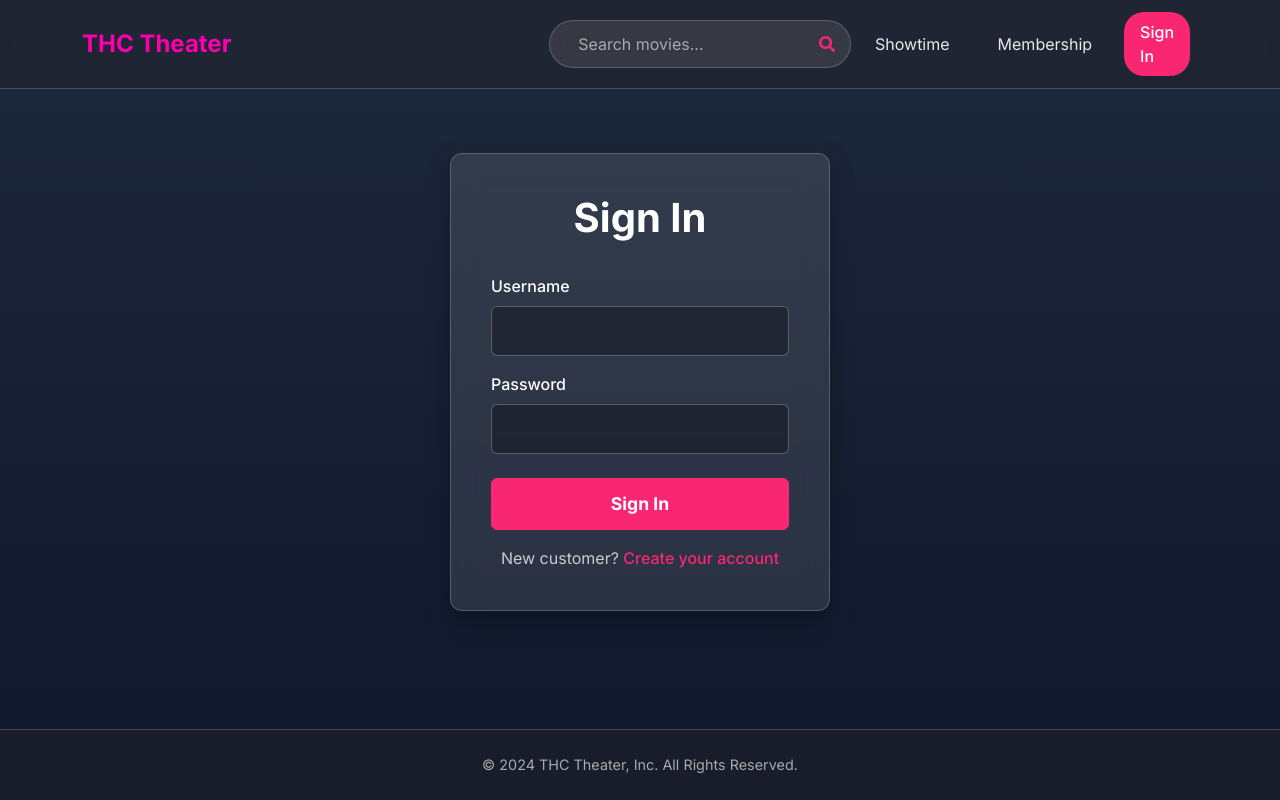
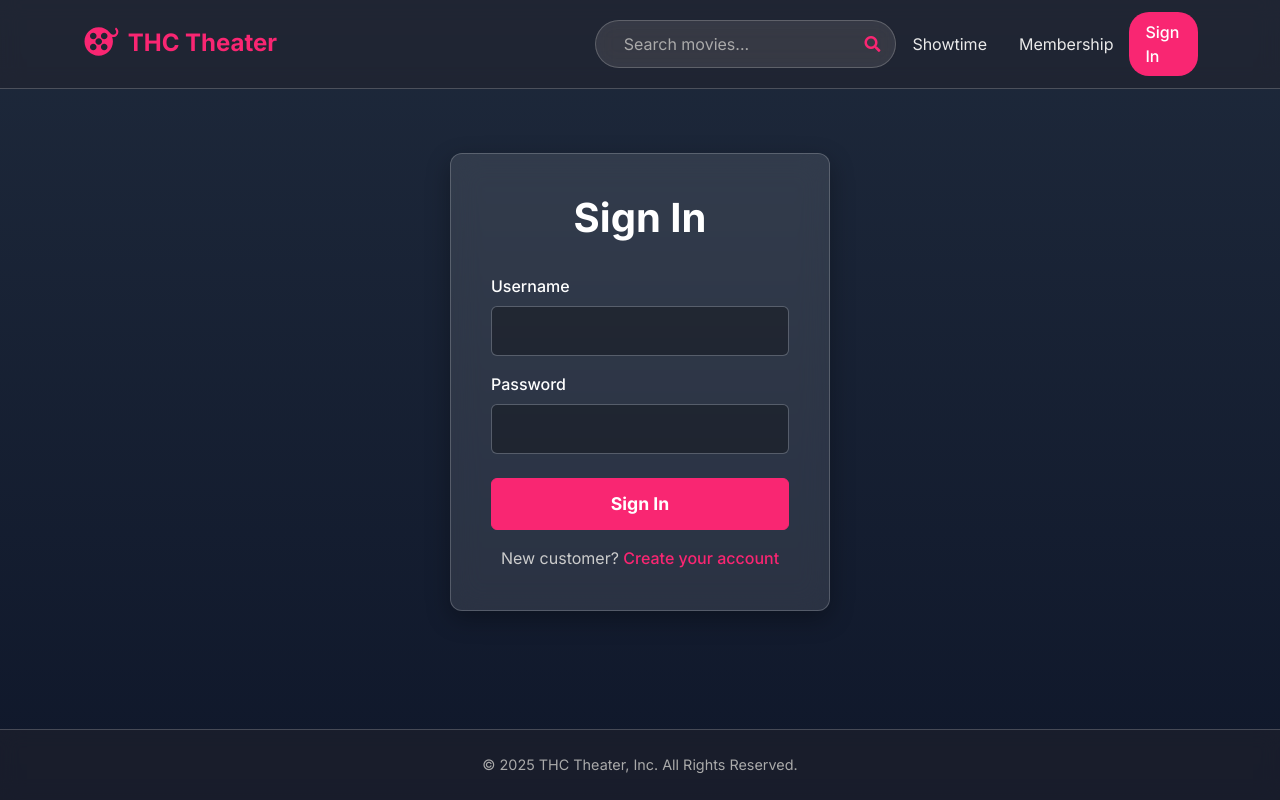
Before and after one commit to thuyluu9595/Movie-Theater-Club, a React (Create React App) app in the folder frontend/: page /signin in a window 1280 px wide. Built offline with nearby package versions, Linux system fonts and the light colour scheme.

Commit message:
updated project

```diff
--- a/frontend/src/App.js
+++ b/frontend/src/App.js
@@ -1,9 +1,9 @@
 import { BrowserRouter, Link, Route, Routes } from "react-router-dom";
 import React, { useContext, useEffect, useReducer } from "react";
-import { Navbar, Nav, Container, NavDropdown } from "react-bootstrap";
+import {Navbar, Nav, Container, NavDropdown, Image} from "react-bootstrap";
 import { LinkContainer } from "react-router-bootstrap";
 import axios from 'axios';
-
+import { ReactComponent as BrandLogo } from './assets/cinema-film-movie-movies-svgrepo-com.svg';
 // Component & Screen Imports
 import HomeScreen from "./screens/HomeScreen";
 import MovieScreen from "./screens/MovieScreen";
@@ -108,7 +108,10 @@ export default function App() {
                     <Navbar expand="lg" className="app-header">
                         <Container>
                             <LinkContainer to="/">
-                                <Navbar.Brand>THC Theater</Navbar.Brand>
+                                <Navbar.Brand>
+                                    <BrandLogo className="brand-icon" />
+                                    <span/> THC Theater
+                                </Navbar.Brand>
                             </LinkContainer>
                             <Navbar.Toggle aria-controls="basic-navbar-nav" />
                             <Navbar.Collapse id="basic-navbar-nav">
@@ -204,7 +207,7 @@ export default function App() {
                     </Container>
                 </main>
                 <footer className="app-footer">
-                    <div>© 2024 THC Theater, Inc. All Rights Reserved.</div>
+                    <div>© 2025 THC Theater, Inc. All Rights Reserved.</div>
                 </footer>
             </div>
         </BrowserRouter>
--- a/frontend/src/components/Movie.js
+++ b/frontend/src/components/Movie.js
@@ -1,52 +1,3 @@
-// import React from 'react';
-// import { Link } from 'react-router-dom';
-// import Card from 'react-bootstrap/Card';
-// import Button from 'react-bootstrap/Button';
-//
-//
-//
-// export default function Movie(props){
-//   const {movie, buttonName, disable} = props;
-//   return (
-//     <Card>
-//       <Link to={`/movie/${movie.id}`}>
-//         <img
-//           src={movie.posterUrl}
-//           className='card-img-top'
-//           alt={movie.title}
-//           width="500" height="500"
-//           />
-//       </Link>
-//         {buttonName === "Edit" ? (
-//                 <Card.Body>
-//                     <Link to={`/manage-movies/${movie.id}`}>
-//                         <Card.Title>{movie.title}</Card.Title>
-//                     </Link>
-//                     <Link to={`/manage-movies/${movie.id}`}>
-//                         <Button>{buttonName}</Button>
-//                     </Link>
-//                 </Card.Body>
-//
-//         ) : (
-//             <Card.Body>
-//                     <Link to={`/movie/${movie.id}`}>
-//                 <Card.Title>{movie.title}</Card.Title>
-//             </Link>
-//                 {
-//                     disable ? null : (
-//                         <Link to={`/showtimes/${movie.id}`}>
-//                             <Button>{buttonName}</Button>
-//                         </Link>
-//
-//                     )
-//                 }
-//             </Card.Body>
-//         )}
-//
-//     </Card>
-//   )
-// }
-
 import React from 'react';
 import { Link } from 'react-router-dom';
 import Button from 'react-bootstrap/Button';
@@ -73,7 +24,7 @@ export default function Movie(props) {
             {/* Container for the movie title and action button */}
             <div className="movie-info">
                 <div className="movie-title-container">
-                    <Link to={`/movie/${movie._id}`}>
+                    <Link to={`/movie/${movie.id}`}>
                         <h5 className="movie-title">{movie.title}</h5>
                     </Link>
                 </div>
@@ -84,15 +35,13 @@ export default function Movie(props) {
                             <Button>{buttonName}</Button>
                         </Link>
                     ) : (
-                        !disable && (
-                            <Link to={`/showtimes/${movie._id}`}>
+                        !disable ? (
+                            <Link to={`/showtimes/${movie.id}`}>
                                 <Button>{buttonName}</Button>
                             </Link>
+                        ) : (
+                            <Button disabled>Coming Soon</Button>
                         )
-                    )}
-                    {/* Show a disabled button for upcoming movies for better UX */}
-                    {disable && (
-                        <Button disabled>Coming Soon</Button>
                     )}
                 </div>
             </div>
--- a/frontend/src/index.css
+++ b/frontend/src/index.css
@@ -41,7 +41,7 @@ main {
 }
 
 .app-header .navbar-brand {
-  color: #fd00ad !important;
+  color: #F92672 !important;
   font-family: 'Inter', sans-serif;
   font-weight: 700;
   font-size: 1.5rem;
@@ -52,7 +52,7 @@ main {
   color: #EAEAEA;
   text-decoration: none;
   padding: 0.5rem 1rem;
-  margin: 0 0.5rem;
+  /*margin: 0 0.5rem;*/
   border-radius: 20px;
   transition: background-color 0.2s ease-in-out, color 0.2s ease-in-out;
 }
@@ -1577,3 +1577,11 @@ main {
     background-color: #F92672;
   }
 }
+
+/* --- Brand icon style --- */
+.brand-icon {
+  width: 40px;
+  height: 40px;
+  color: #F92672;
+  padding-bottom: 5px;
+}
--- a/frontend/src/screens/HomeScreen.js
+++ b/frontend/src/screens/HomeScreen.js
@@ -1,126 +1,3 @@
-// import React, {useReducer, useEffect, useState, useContext} from "react";
-// import {Row, Col, Carousel} from 'react-bootstrap';
-// import Movie from "../components/Movie";
-// import axios from "axios";
-// import {Helmet} from "react-helmet";
-// import LoadingBox from "../components/LoadingBox";
-// import MessageBox from "../components/MessageBox";
-// import Slider from "react-slick";
-//
-// import {URL} from "../Constants"
-// import image from "../assets/AdobeStock_626224006.jpeg";
-// import "slick-carousel/slick/slick.css";
-// import "slick-carousel/slick/slick-theme.css";
-// import {Store} from "../Stores";
-//
-// const reducer = (state, action) => {
-//     switch (action.type) {
-//         case 'FETCH_REQUEST':
-//             return {...state, loading: true};
-//         case 'FETCH_SUCCESS':
-//             return {...state, movies: action.payload, loading: false};
-//         case 'FETCH_FAIL':
-//             return {...state, loading: false, error: action.payload};
-//         default:
-//             return state;
-//     }
-// }
-//
-// const initialState = {
-//     movies: [],
-//     loading: true,
-//     error: null,
-// }
-// export default function HomeScreen(props) {
-//     const {state: ctxState, dispatch: ctxDispatch} = useContext(Store);
-//     const {userInfo} = ctxState;
-//
-//     const [{loading, error, movies}, dispatch] = useReducer(reducer, initialState);
-//
-//     const [upcomingMovies, setUpcomingMovies] = useState([]);
-//
-//
-//     useEffect(() => {
-//         const fetchData = async () => {
-//             dispatch({type: 'FETCH_REQUEST'});
-//             try {
-//                 const response = await axios.get(`${URL}/movies/`);
-//                 dispatch({type: 'FETCH_SUCCESS', payload: response.data});
-//             } catch (err) {
-//                 dispatch({type: 'FETCH_FAIL', payload: err.message});
-//             }
-//         };
-//
-//         const fetchUpcomingMovies = async () => {
-//             try {
-//                 const response = await axios.get(`${URL}/movies/latest-movies`);
-//                 setUpcomingMovies(response.data);
-//             } catch (err) {
-//                 console.log('Error fetching upcoming movies', err);
-//             }
-//         }
-//         fetchData();
-//         fetchUpcomingMovies()
-//     }, [dispatch]);
-//
-//     function chunkArray(myArray, chunk_size) {
-//         var index = 0;
-//         var arrayLength = myArray.length;
-//         var tempArray = [];
-//
-//         for (index = 0; index < arrayLength; index += chunk_size) {
-//             let myChunk = myArray.slice(index, index + chunk_size);
-//             tempArray.push(myChunk);
-//         }
-//
-//         return tempArray;
-//     }
-//
-//     let movieChunks = chunkArray(upcomingMovies, 6);
-//     return (
-//         <div>
-//             <Helmet>
-//                 <title>THC Theather</title>
-//             </Helmet>
-//             <div className="poster-image">
-//                 <img src={image} alt="poster" className="img-fluid"/>
-//                 <div className="cover-image-text">
-//                     TCH Movie Theater
-//                 </div>
-//             </div>
-//             <h1>List Of Movies</h1>
-//             <div className='movies'>
-//                 <Row>
-//                     {
-//                         loading ? (
-//                             <LoadingBox/>
-//                         ) : error ? (
-//                             <MessageBox variant='danger'>{error}</MessageBox>
-//                         ) : (
-//                             movies.map((movie) => (
-//                                 <Col key={movie._id} sm={6} md={4} lg={3} className='mb-3'>
-//                                     <Movie movie={movie}
-//                                            buttonName={userInfo && userInfo.role === "Employee" ? "Edit" : "Get Ticket"}></Movie>
-//                                 </Col>
-//                             )))}
-//                 </Row>
-//             </div>
-//             <div>
-//                 <h2>Upcoming Movies</h2>
-//                 <Slider slidesToShow={4} slidesToScroll={1} infinite={true}>
-//                     {upcomingMovies.map((movie) => (
-//                         <div key={movie.id}>
-//                             <Movie movie={movie}
-//                                    buttonName={userInfo && userInfo.role === "Employee" ? "Edit" : "Get Ticket"}
-//                                    disable={true}></Movie>
-//                         </div>
-//                     ))}
-//                 </Slider>
-//             </div>
-//         </div>
-//     )
-// }
-
 import React, { useReducer, useEffect, useState, useContext } from "react";
 import { Row, Col, Carousel, Button } from 'react-bootstrap';
 import axios from "axios";
@@ -211,28 +88,25 @@ export default function HomeScreen() {
             <Helmet>
                 <title>THC Theater</title>
             </Helmet>
-            <div className="poster-image">
-                <img src={image} alt="poster" className="img-fluid"/>
-                <div className="cover-image-text">
-                    TCH Movie Theater
-                </div>
-            </div>
+            {/*<div className="poster-image">*/}
+            {/*    <img src={image} alt="poster" className="img-fluid"/>*/}
+            {/*    <div className="cover-image-text">*/}
+            {/*        TCH Movie Theater*/}
+            {/*    </div>*/}
+            {/*</div>*/}
 
             {/* Hero Section Carousel */}
             {heroMovies.length > 0 && (
                 <Carousel controls={false} indicators={false} interval={5000} pause={false} className="hero-section">
                     {heroMovies.map(movie => (
-                        <Carousel.Item key={movie._id}>
+                        <Carousel.Item key={movie.id}>
                             <div
                                 className="hero-slide"
-                                style={{ backgroundImage: `url(${movie.poster})` }}
+                                style={{ backgroundImage: `url(${movie.posterUrl})` }}
                             >
                                 <div className="hero-content">
                                     <h1 className="hero-title">{movie.title}</h1>
-                                    <p className="hero-description">{movie.plot}</p>
-                                    <Link to={`/movie/${movie._id}`}>
-                                        <Button variant="primary" size="lg">Get Tickets</Button>
-                                    </Link>
+                                    <p className="hero-description">{movie.description}</p>
                                 </div>
                             </div>
                         </Carousel.Item>
@@ -249,7 +123,7 @@ export default function HomeScreen() {
             ) : (
                 <Row>
                     {movies.map((movie) => (
-                        <Col key={movie._id} sm={6} md={4} lg={3} className='mb-4 movie-grid-item'>
+                        <Col key={movie.id} sm={6} md={4} lg={3} className='mb-4 movie-grid-item'>
                             <Movie
                                 movie={movie}
                                 buttonName={userInfo && userInfo.role === "Employee" ? "Edit" : "Get Tickets"}
```
Also changed, not shown: frontend/src/assets/cinema-film-movie-movies-svgrepo-com.svg (added).
